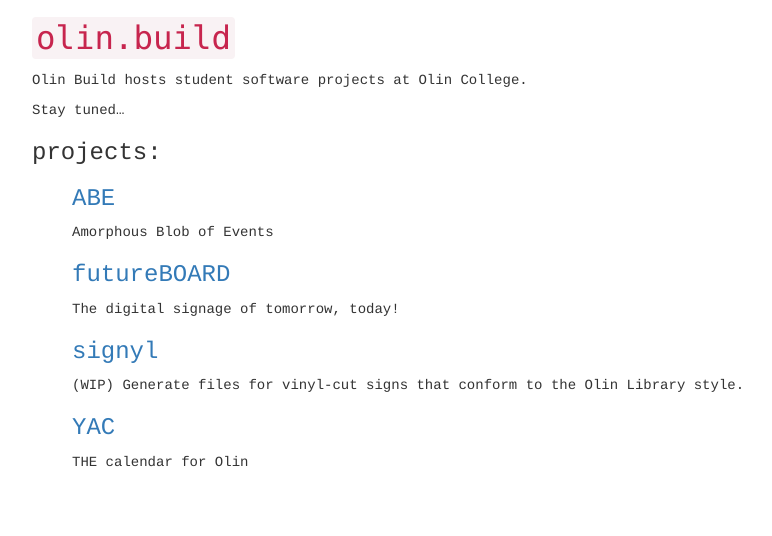
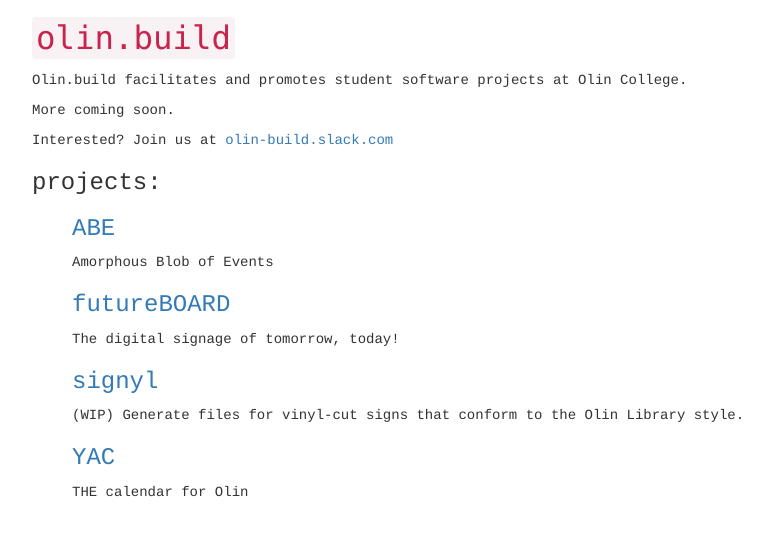
Before and after one commit to olin-build/olin.build, a Jekyll site: the page built from index.md, in a window 1280 px wide. Shown: the top 536 px of the page, without its empty margins (38-810 px from the left). Built offline with Jekyll 4.4.1, drawn with Linux system fonts in a browser that asks for light colours; our own code applies the rules of GitHub Pages for plain Markdown files.

Commit message:
Updated mission statement and added contact link

```diff
--- a/index.md
+++ b/index.md
@@ -1,5 +1,7 @@
 # `olin.build`
 
-Olin Build hosts student software projects at Olin College.
+Olin.build facilitates and promotes student software projects at Olin College.
 
-Stay tuned...
+More coming soon.
+
+Interested? Join us at [olin-build.slack.com](http://olin-build.slack.com)
```
